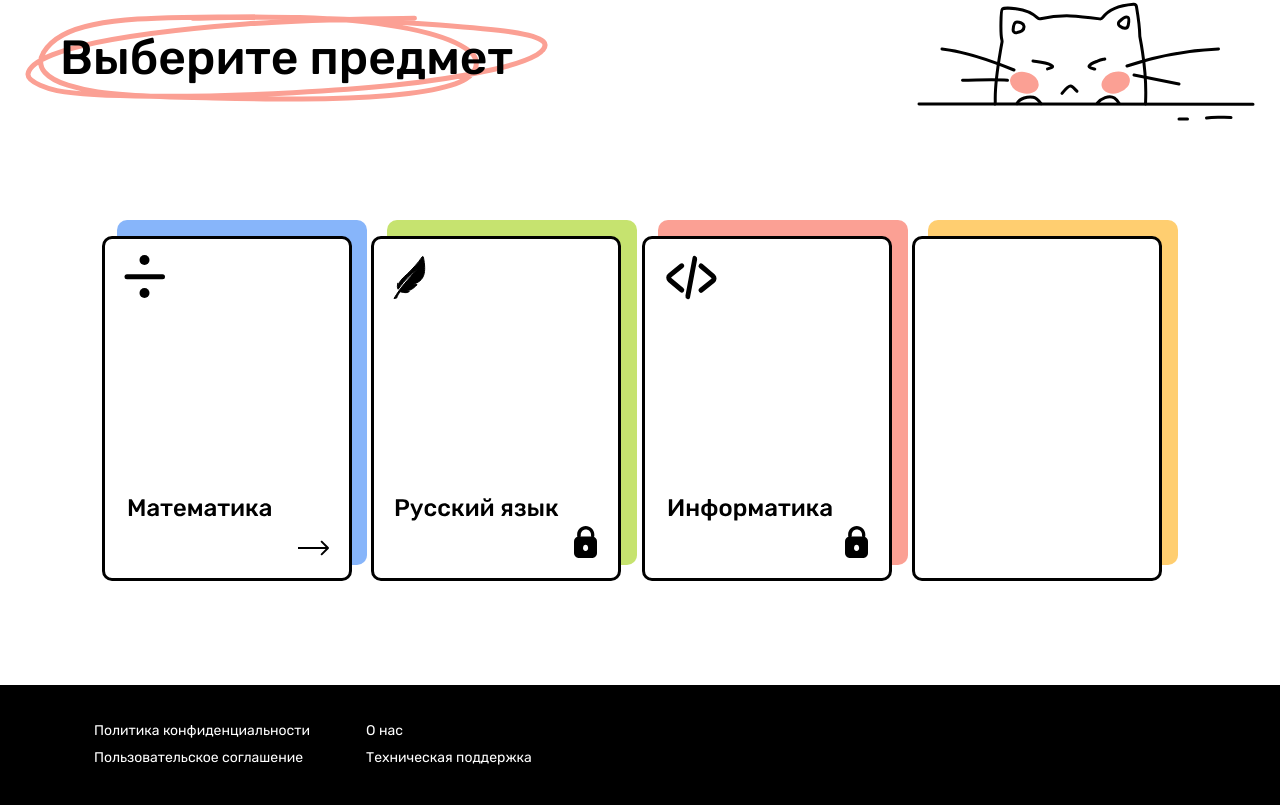
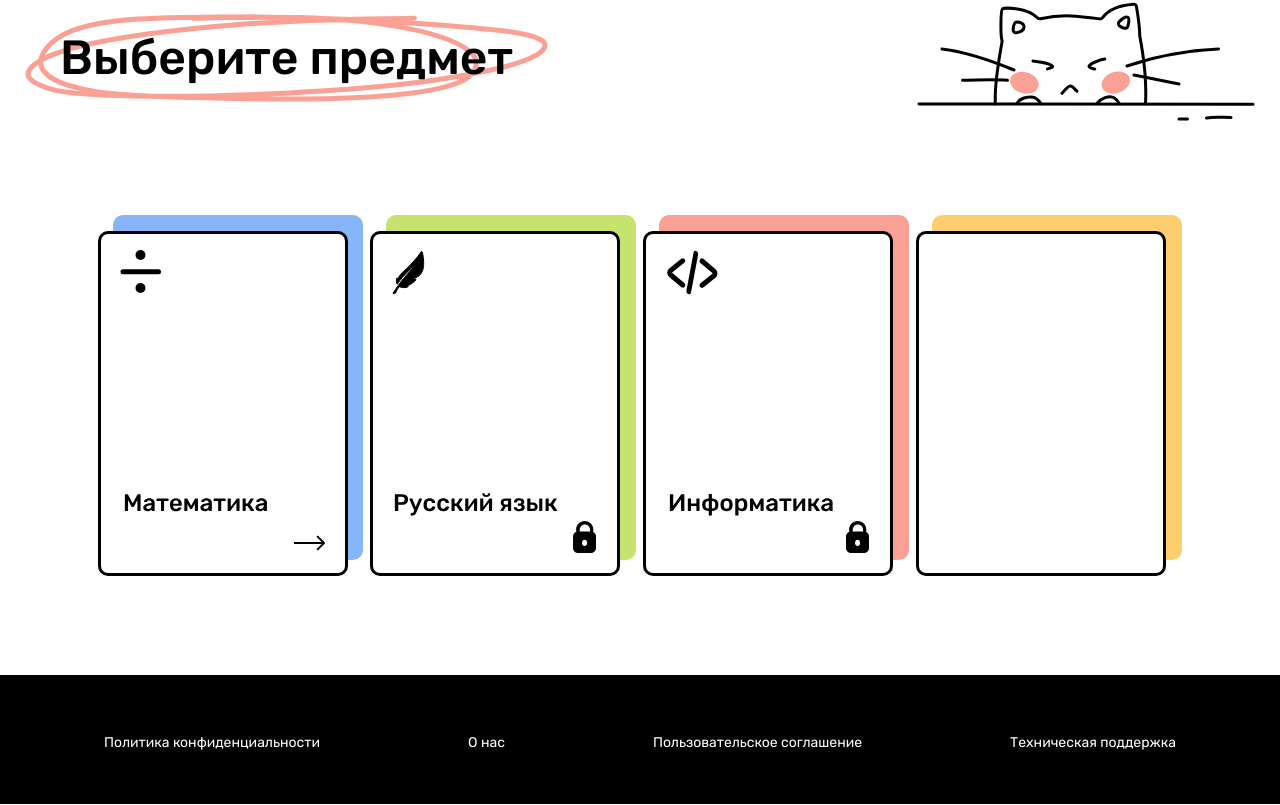
Before and after one commit to asphodel6/StudyUpAngular, an Angular app: page /user in a window 1280 px wide. Shown: the part 203-1008 px from the top of the page. Built offline with nearby package versions, Linux system fonts and the light colour scheme.

Commit message:
Footer Fix

```diff
--- a/src/app/components/children/user/pages/main/main.component.scss
+++ b/src/app/components/children/user/pages/main/main.component.scss
@@ -36,6 +36,6 @@
     align-items: center;
     justify-content: space-around;
     padding: 30px;
-    margin: 65px;
+    margin: 60px;
     box-sizing: border-box;
     }
--- a/src/app/components/footer/footer.component.html
+++ b/src/app/components/footer/footer.component.html
@@ -1,6 +1,8 @@
-<div class="footer">
-  <div class="privacyPolicy">Политика конфиденциальности</div>
-  <div class="aboutUs">О нас</div>
-  <div class="termsOfUSe">Пользовательское соглашение</div>
-  <div class="technicalSupport">Техническая поддержка</div>
-</div>
+<footer class="footer">
+  <div class="container">
+    <p class="privacyPolicy">Политика конфиденциальности</p>
+    <p class="aboutUs">О нас</p>
+    <p class="termsOfUSe">Пользовательское соглашение</p>
+    <p class="technicalSupport">Техническая поддержка</p>
+  </div>
+</footer>
--- a/src/app/components/footer/footer.component.scss
+++ b/src/app/components/footer/footer.component.scss
@@ -1,53 +1,19 @@
 .footer {
-  height: 120px;
   background-color: black;
-  display: grid;
-  grid-template-areas:
-    "a c";
+  padding: 30px 30px;
+  height: 69px;
 }
 
-.privacyPolicy {
+.container {
+  display: flex;
+  justify-content: space-around;
+  align-items: center;
+  color: white;
   font-family: 'Rubik', sans-serif;
-  font-style: normal;
+  font-size: 0.875rem;
   font-weight: 400;
-  font-size: 14px;
-  line-height: 17px;
-  color: white;
-  grid-area: "a";
-  margin-left: 94px;
-  margin-top: 37px;
+  line-height: 1rem;
+  margin-top: 30px;
+  box-sizing: border-box;
+  max-width: 1920px;
 }
-
-.termsOfUSe {
-  font-family: 'Rubik', sans-serif;
-  font-style: normal;
-  font-weight: 400;
-  font-size: 14px;
-  line-height: 17px;
-  color: white;
-  grid-area: "b";
-  margin-left: 94px;
-  margin-bottom: 30px;
-}
-
-.aboutUs {
-  font-family: 'Rubik', sans-serif;
-  font-style: normal;
-  font-weight: 400;
-  font-size: 14px;
-  line-height: 17px;
-  color: white;
-  grid-area: "c";
-  margin-right: 821px;
-  margin-top: 37px;
-}
-
-.technicalSupport {
-  font-family: 'Rubik', sans-serif;
-  font-style: normal;
-  font-weight: 400;
-  font-size: 14px;
-  line-height: 17px;
-  color: white;
-  grid-area: "d";
-}
--- a/src/styles.scss
+++ b/src/styles.scss
@@ -1,6 +1,3 @@
 *{
   margin: 0; padding: 0;
 }
-body {
-  margin: 0;
-}
```
